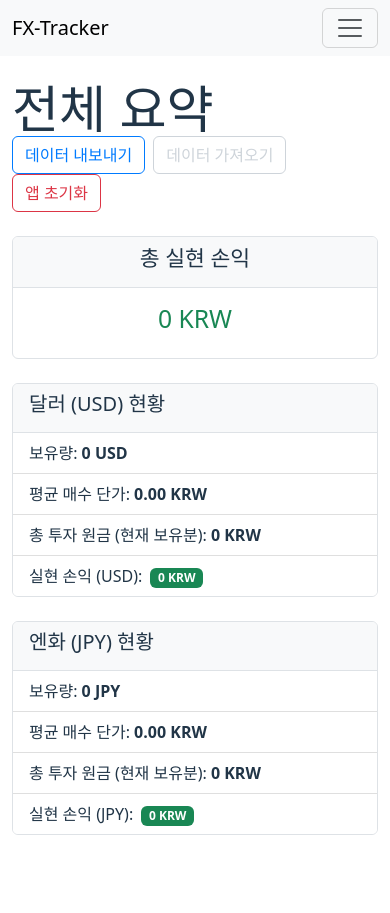
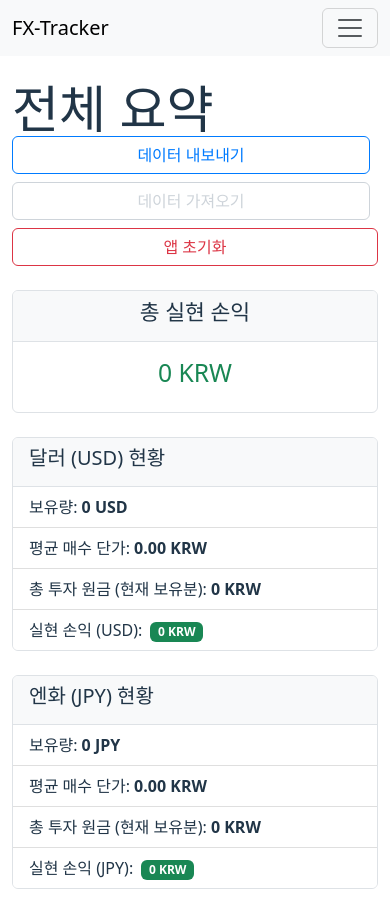
Before and after one commit to yeob77/fx-tracker, a React (Vite) app: page / in a window 390 px wide. Before the commit the page ends 859 px from the top, so only its background shows below. Built offline with nearby package versions, Linux system fonts and the light colour scheme.

Commit message:
refactor(HomePage): 차트 데이터 처리 로직 개선 및 코드 정리

```diff
--- a/src/pages/HomePage.tsx
+++ b/src/pages/HomePage.tsx
@@ -220,7 +220,7 @@ const HomePage = () => {
         <Col>
           <h1 className="mb-0">전체 요약</h1>
         </Col>
-        <Col xs="auto">
+        <Col xs={12} md="auto" className="d-grid gap-2 d-md-block">
           <Button variant="outline-primary" onClick={handleExportData} className="me-2">데이터 내보내기</Button>
           <label htmlFor="import-file" className="btn btn-outline-secondary mb-0 me-2">
             데이터 가져오기
```
